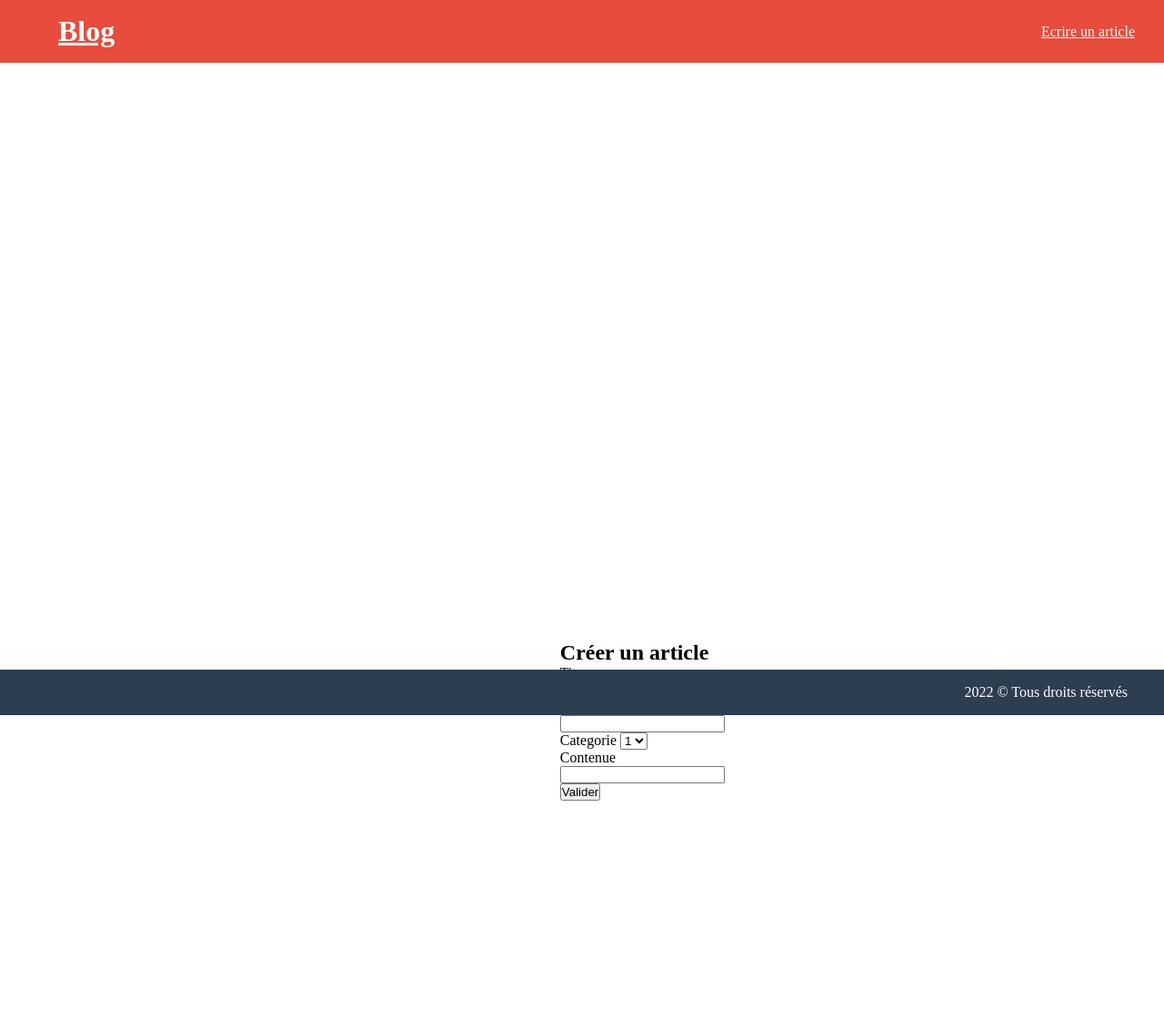
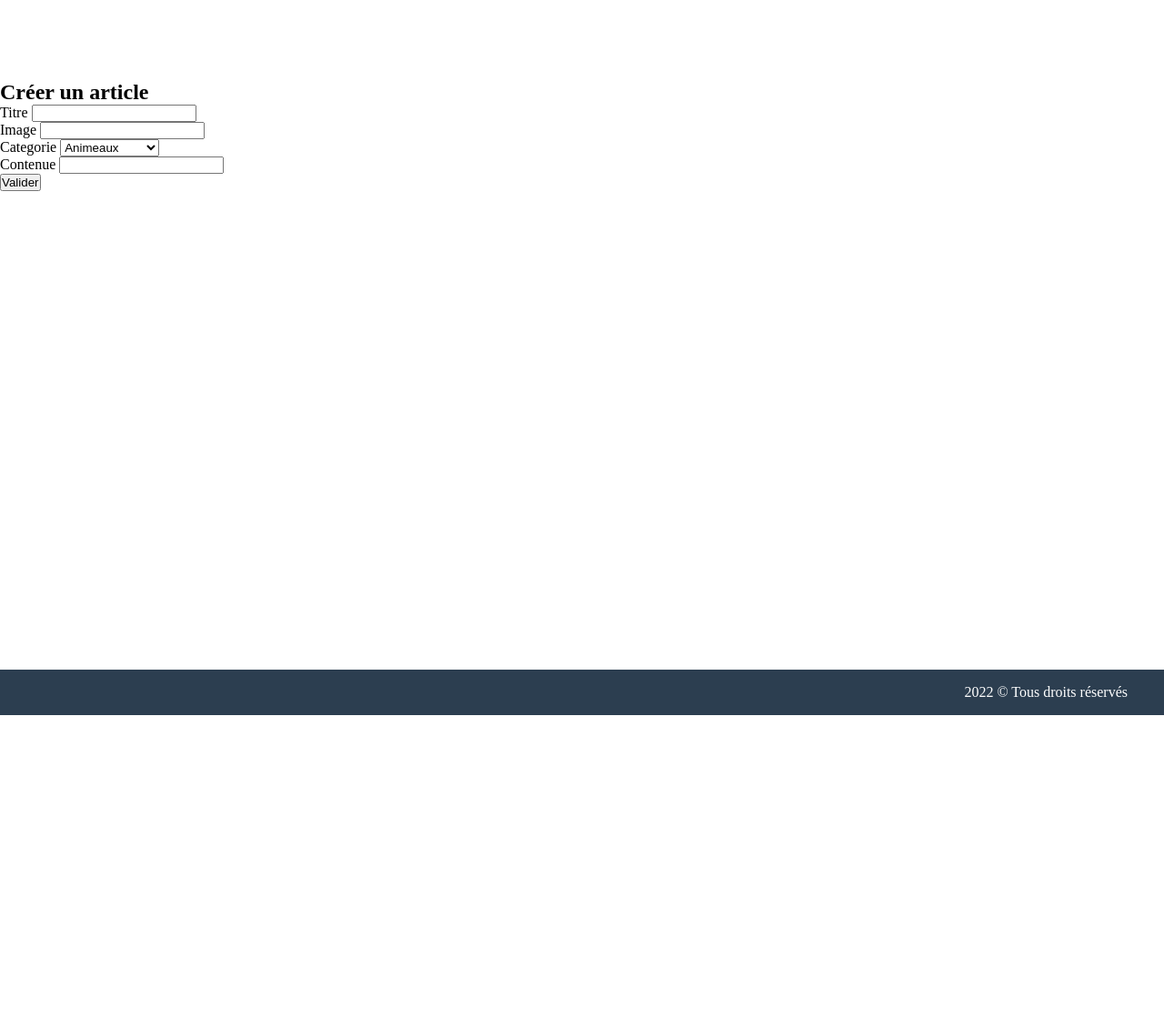
Before and after one commit to Foreygon/projet_blog, a PHP site: page /formulaire-article.php in a window 1280 px wide. Shown: the top 1120 px of the page at 91% size. After the commit the page ends 786 px from the top, so only its background shows below. Run offline with PHP 8.4, Linux system fonts and the light colour scheme.

Commit message:
phase 3, tentative de mettre des valure dans la bdd

```diff
--- a/asset/style/style.css
+++ b/asset/style/style.css
@@ -45,7 +45,9 @@
 .F-color-W{
     color: white;
 }
-
+.color_red{
+    color: #ff1900;
+}
 /* padding */
 .pad-G-05em{
     padding: 0.5em;
@@ -102,12 +104,6 @@ header{
 
 
 /* formulaire */
-.form{
-    margin: 250%;
-
-    /* border: #2c3e50 solid 3px; */
-
-}
 
 
 /* footer */
--- a/formulaire-article.php
+++ b/formulaire-article.php
@@ -6,7 +6,7 @@
 <body>
     <!-- start header -->
     <?php
-    require_once "./view/_header.php";
+    // require_once "./view/_header.php";
     ?>
     <!-- end header -->
 
--- a/view/_form.php
+++ b/view/_form.php
@@ -11,14 +11,48 @@
     ];
 
     if($_SERVER['REQUEST_METHOD'] === 'POST') {
-        $article = filter_var($_POST['article'], FILTER_SANITIZE_FULL_SPECIAL_CHARS);
-        $blog = $pdo->prepare("INSERT INTO article VALUES (DEFAULT, :categorie, :titre_Article, :image, :description");
 
-        if(!$article){
-            $errors['article'] = '<p class="color_red"><strong>Votre saisie contient aucun caractere</strong></p>';
-        }elseif(strlen($article) <= 5){
-            $errors['article'] = '<p class="color_red"><strong>Votre saisie est trop courte</strong></p>';
+        $titre = filter_var($_POST['titre_Article'], FILTER_SANITIZE_FULL_SPECIAL_CHARS);
+        $categorie = filter_var($_POST['categorie'], FILTER_SANITIZE_FULL_SPECIAL_CHARS);
+        $image = filter_var($_POST['image'], FILTER_VALIDATE_URL);
+        $description = filter_var($_POST['description'], FILTER_SANITIZE_FULL_SPECIAL_CHARS);
+
+
+        $tuileStmt = $pdo->prepare("INSERT INTO article VALUES (DEFAULT, :categorie, :titre_Article, :image, :description");
+
+
+        // titre
+        if(!$titre){
+            $errors['titre_article'] = '<p class="color_red"><strong>Votre saisie contient aucun caractere</strong></p>';
+
+        }elseif(strlen($titre) <= 5){
+            $errors['titre_Article'] = '<p class="color_red"><strong>Votre saisie est trop courte</strong></p>';
         }
+
+        // Categorie
+        if(!$categorie){
+            $errors['categorie'] = '<p class="color_red"><strong>Votre saisie contient aucun caractere</strong></p>';
+
+        }elseif(strlen($categorie) <= 5){
+            $errors['categorie'] = '<p class="color_red"><strong>Votre saisie est trop courte</strong></p>';
+        }
+
+        // image
+        if(!$image){
+            $errors['image'] = '<p class="color_red"><strong>Votre saisie contient aucun caractere</strong></p>';
+
+        }elseif(strlen($image) <= 5){
+            $errors['image'] = '<p class="color_red"><strong>Votre saisie est trop courte</strong></p>';
+        }
+
+        // description
+        if(!$description){
+            $errors['description'] = '<p class="color_red"><strong>Votre saisie contient aucun caractere</strong></p>';
+
+        }elseif(strlen($description) <= 5){
+            $errors['description'] = '<p class="color_red"><strong>Votre saisie est trop courte</strong></p>';
+        }
+
     }
 
 ?>
@@ -47,9 +81,9 @@
                 <div>
                     <label for="categorie">Categorie</label>
                     <select name="categorie" id="categorie">
-                        <option value="1">1</option>
-                        <option value="2">2</option>
-                         <option value="3">3</option>
+                        <option value="1">Animeaux</option>
+                        <option value="2">BTP</option>
+                         <option value="3">Jeux de cartes</option>
                     </select>
                 </div>
                 <div>
```
